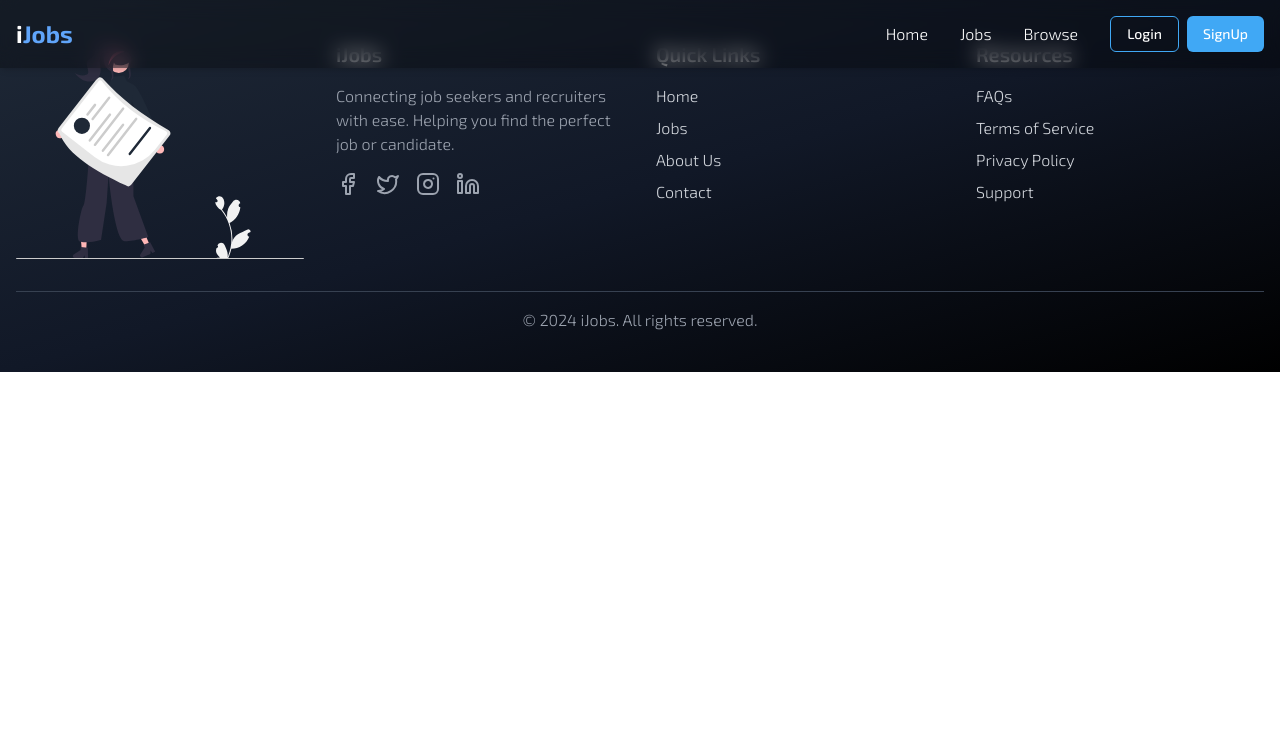
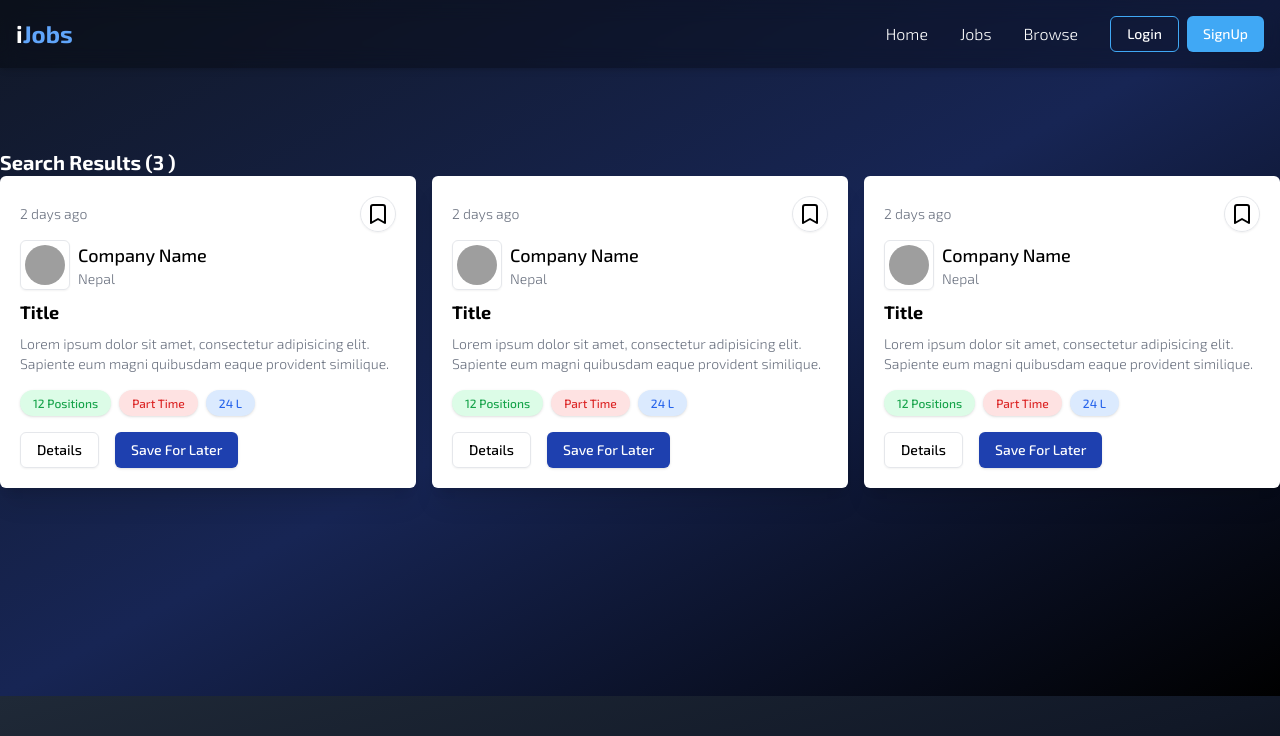
Before and after one commit to suyan-python/iJobs, a React (Vite) app in the folder client/: page /browse in a window 1280 px wide. Shown: the top 736 px of the page. Built offline with nearby package versions, Linux system fonts and the light colour scheme; grey boxes are pictures that could not be loaded; what tailwindcss-filters would draw is missing.

Commit message:
Browse section completion

```diff
--- a/client/src/App.jsx
+++ b/client/src/App.jsx
@@ -1,5 +1,6 @@
 import Login from "./components/auth/Login";
 import SignUp from "./components/auth/SignUp";
+import Browser from "./components/browser/Browse";
 import Jobs from "./components/jobs/Jobs";
 import LandingPage from "./components/Landing";
 import Footer from "./components/shared/Footer";
@@ -16,6 +17,7 @@ function App() {
           <Route path="/login" element={<Login />} />
           <Route path="/signup" element={<SignUp />} />
           <Route path="/jobs" element={<Jobs />} />
+          <Route path="/browse" element={<Browser />} />
         </Routes>
         <Footer />
       </Router>
--- /dev/null
+++ b/client/src/components/browser/Browse.jsx
@@ -0,0 +1,25 @@
+import React from "react";
+import Job from "../jobs/Job";
+
+const randomJobs = [1, 2, 3];
+
+const Browser = () => {
+  return (
+    <div className="pt-32 bg-gradient-to-br from-gray-900 via-blue-950 to-black">
+      <div className="max-w-7xl mx-auto mt-5 pb-52">
+        <div>
+          <h1 className="text-white font-bold text-xl">
+            Search Results ({randomJobs.length} )
+          </h1>
+          <div className="grid grid-cols-3 gap-4">
+            {randomJobs.map((item, index) => {
+              return <Job />;
+            })}
+          </div>
+        </div>
+      </div>
+    </div>
+  );
+};
+
+export default Browser;
```
